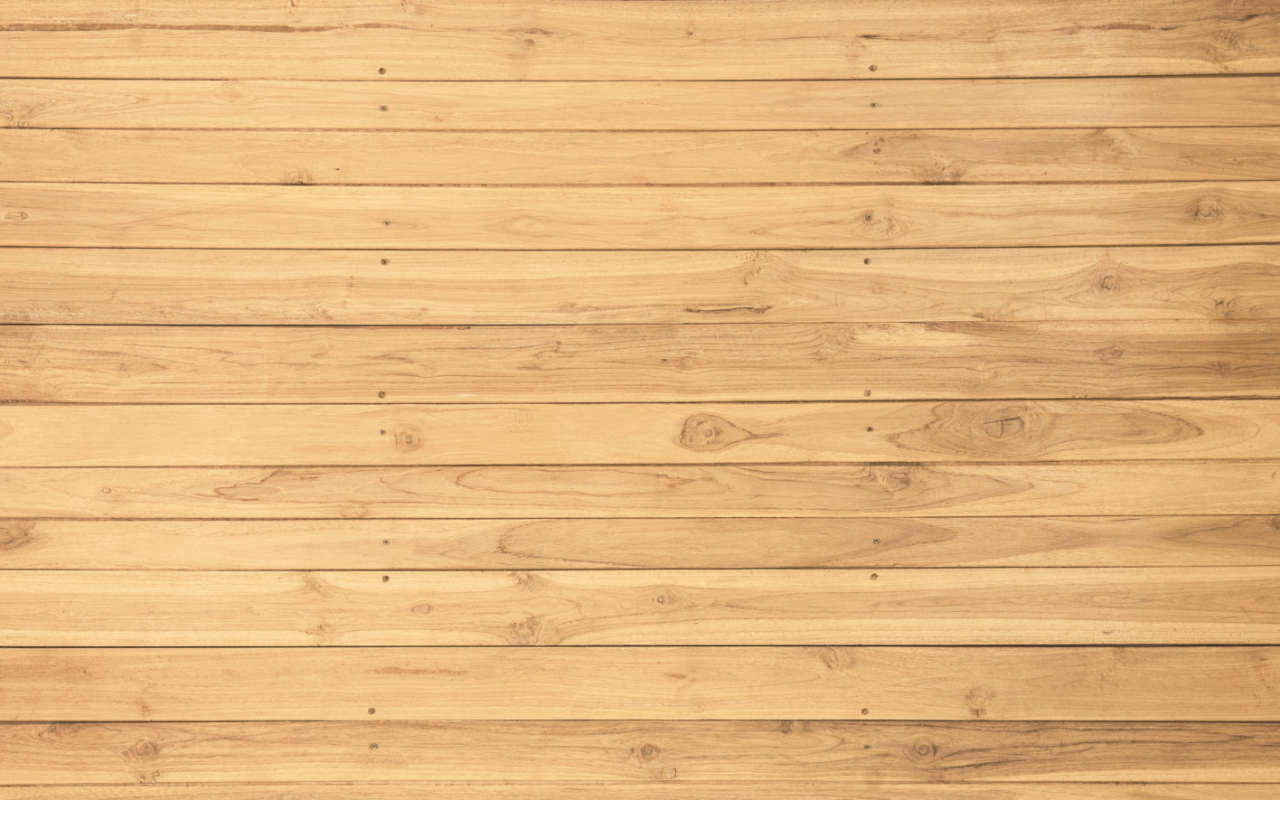
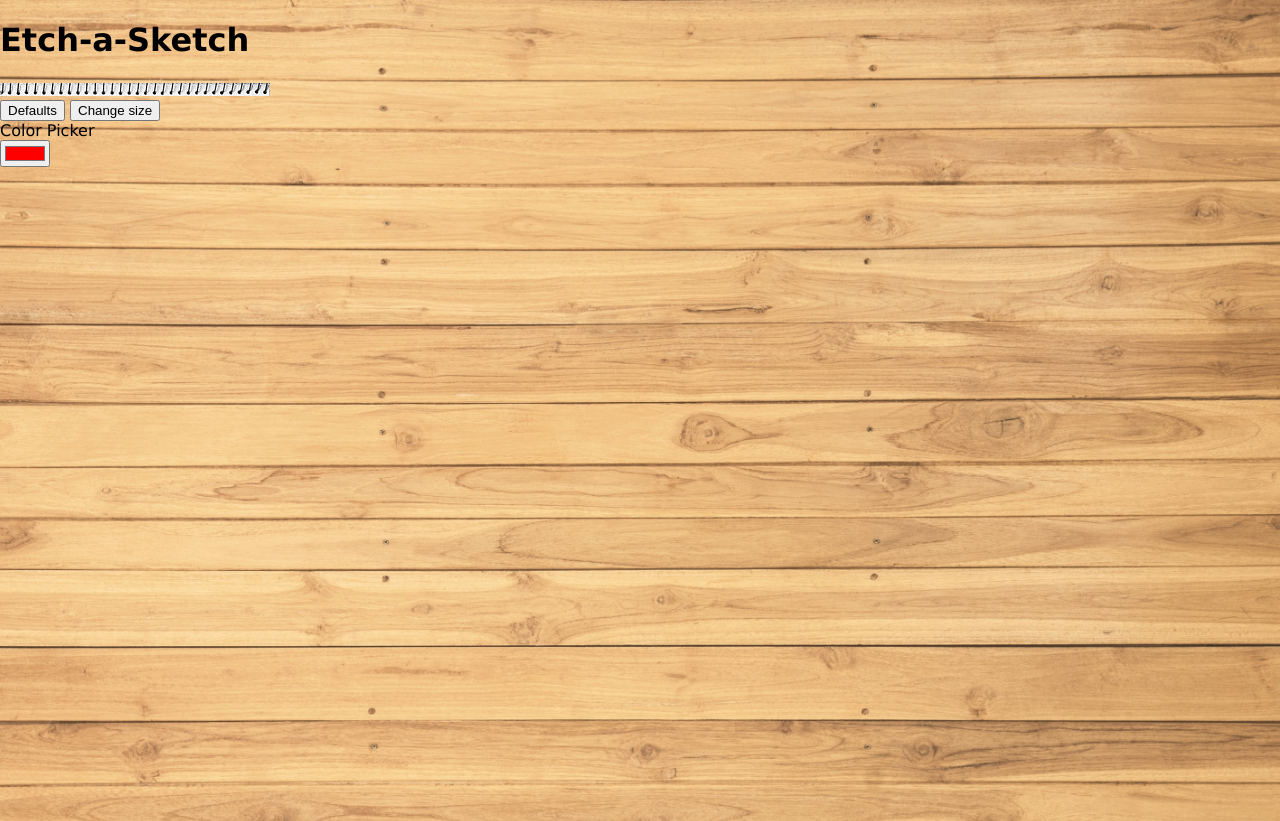
Before and after one commit to Bl4zr-Byt/Etch-a-Sketch, a plain HTML site: page index.html in a window 1280 px wide. Before the commit the page ends 800 px from the top, so only its background shows below. Drawn offline with Linux system fonts and the light colour scheme.

Commit message:
Add: html for the page that will be used

```diff
--- a/index.html
+++ b/index.html
@@ -8,6 +8,31 @@
   <script src="main.js" defer></script>
 </head>
 <body>
+  <h1 class="heading">Etch-a-Sketch</h1>
 
+  <div class="content">
+    <div class="sketch-pad">
+      <img src="img/paper_bind.jpg" alt="binding of sketchpad" class="binding">
+      <div class="container"></div>
+    </div>
+
+    <div class="options">
+      <div class="buttons">
+        <button class="defaults">Defaults</button>
+        <button class="change-size">Change size</button>
+      </div>
+
+      <div class="colorpicker">
+        <label for="change-color">Color Picker</label>
+        <br>
+        <input type="color" id="change-color" value="#ff0000">
+      </div>
+
+      <div class="sketch-styles">
+        <div class="rainbow"></div>
+        <div class="glass"></div>
+      </div>
+    </div>
+  </div>
 </body>
 </html>
```
